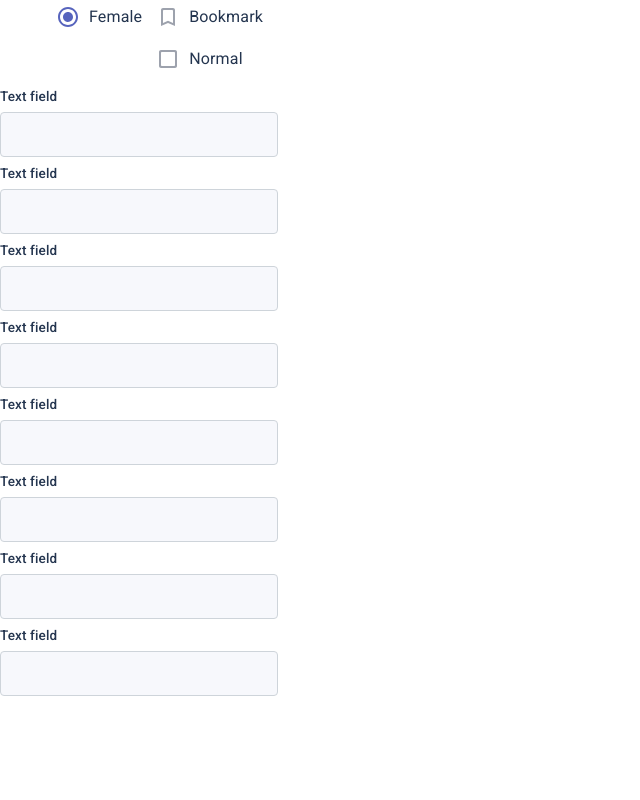
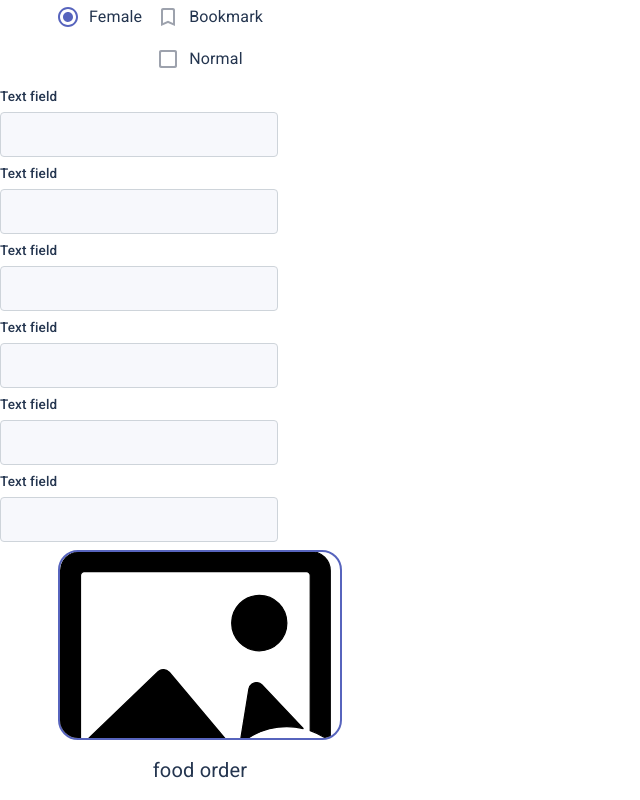
Before and after one commit to kihku/formee-frontend, a React (Create React App) app: page /components in a window 1280 px wide. Shown: the part 356-1156 px from the top of the page, without its empty margins (0-640 px from the left). Before the commit the page ends 1052 px from the top, so only its background shows below. Built offline with nearby package versions, Linux system fonts and the light colour scheme.

Commit message:
finish custom form card

```diff
--- a/src/components/CustomFormCard/index.tsx
+++ b/src/components/CustomFormCard/index.tsx
@@ -1,8 +1,39 @@
-interface FormCardProps{
+import { Box, Card, CardActionArea, CardContent, CardMedia, Typography } from "@mui/material";
+import { COLORS } from "styles";
 
+interface FormCardProps {
+  image?: string;
+  name: string;
 }
 
+export const CustomFormCard = ({ name, image }: FormCardProps) => {
+  const cardstyle = {
+    borderRadius: 5,
+    border:"2.5px solid "+COLORS.primary,
 
-export const CustomFormCard = ({  }: FormCardProps) => {
-    return({})
-}
+  };
+  const namestyle ={
+      margin: "15px",
+  }
+  return (
+    <Box sx={{
+        display:"flex",
+        alignItems:"center",
+        flexDirection:"column",
+        maxWidth: 400,
+        maxHeight: 250,
+    }}>
+      <Card elevation={0} sx={cardstyle}>
+        <CardActionArea>
+          <CardMedia
+            component="img"
+            height="300px"
+            image={image ? image : "/images/ImageNotFound.svg"}
+            alt="form image"
+          />
+        </CardActionArea>
+      </Card>
+      <Typography fontSize={20} sx={namestyle}>{name}</Typography>
+    </Box>
+  );
+};
--- a/src/pages/components/index.tsx
+++ b/src/pages/components/index.tsx
@@ -10,6 +10,7 @@ import { genderOptions, testOptions } from "models/customOption";
 import { CustomTextField } from "components/CustomTextField";
 import { CustomTitle } from "components/CustomTitle";
 import { GoogleLoginButton } from "firebase/googleLoginButton";
+import { CustomFormCard } from "components/CustomFormCard";
 
 function ComponentsPage() {
   return (
@@ -124,7 +125,7 @@ function ComponentsPage() {
           }}
         />
       </Grid>
-      <Grid item xs={12}>
+      {/* <Grid item xs={12}>
         <CustomTextField
           label="Text field"
           handleOnChange={e => {
@@ -139,6 +140,10 @@ function ComponentsPage() {
             // alert(e.target.value);
           }}
         />
+      </Grid> */}
+       <Grid item xs={12}>
+       <CustomFormCard name={"food order"}/>
+
       </Grid>
     </Grid>
   );
```
Also changed, not shown: public/images/ImageNotFound.svg (added).
